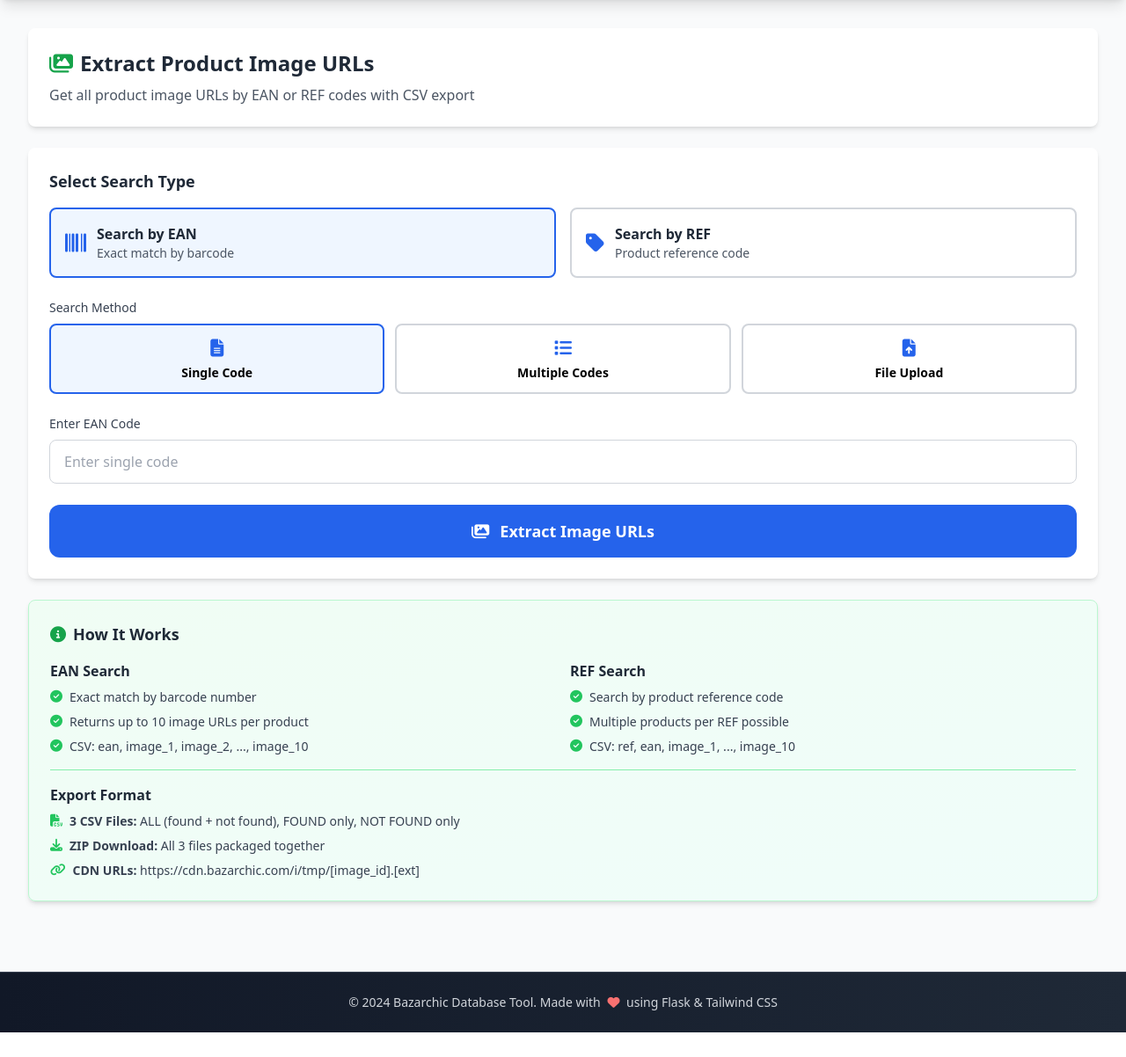
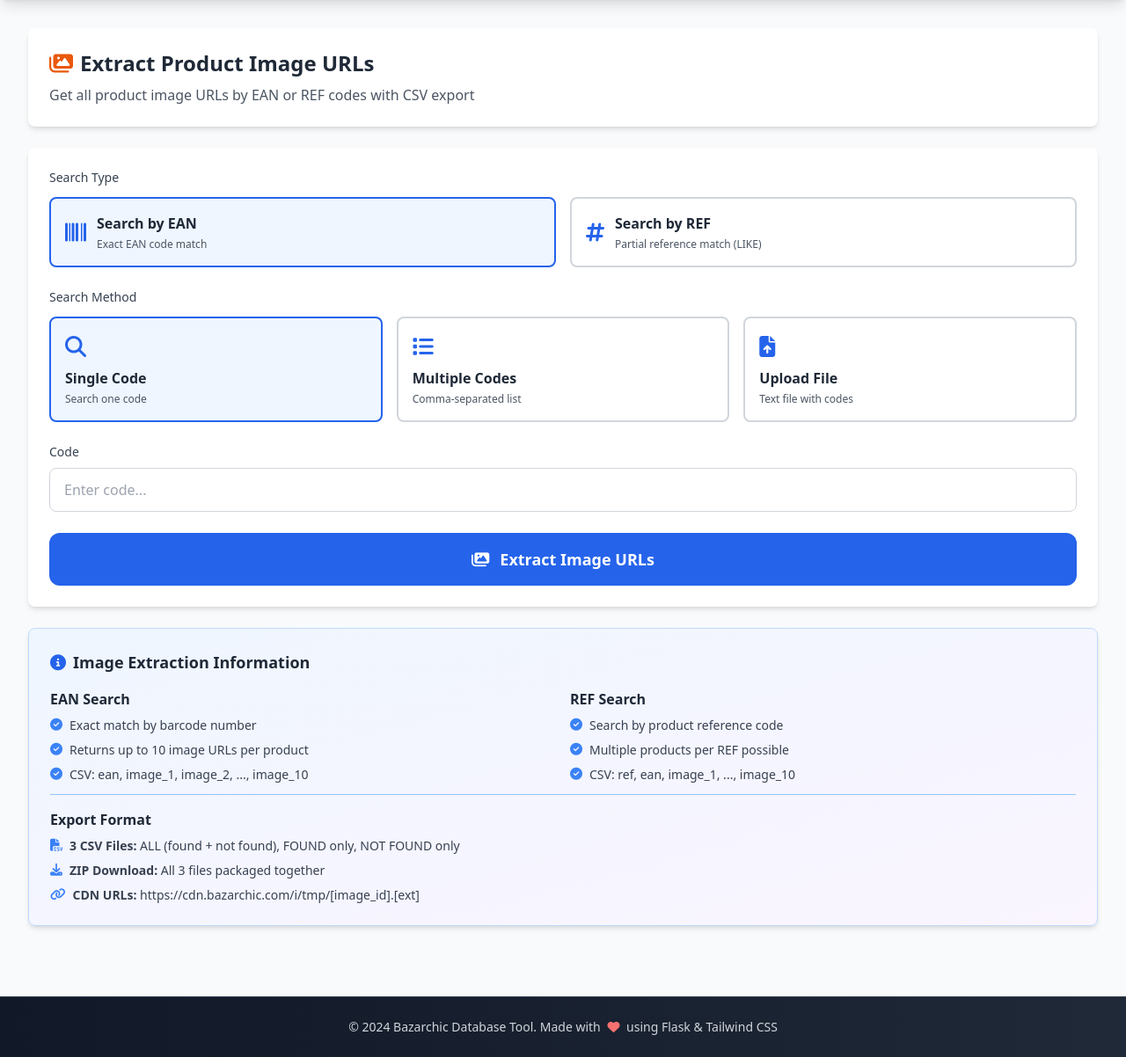
Before and after one commit to tsitohaina-rb/bazarchic_db_tool_web, a Flask app: page /images/extractor in a window 1280 px wide. Shown: the part 65-1267 px from the top of the page at 88% size. Before the commit the page ends 1239 px from the top, so only its background shows below. Run offline with Flask 3, Linux system fonts and the light colour scheme; some libraries are stand-ins or nearby versions.

Commit message:
update and fix image extractor

```diff
--- a/templates/images_extractor.html
+++ b/templates/images_extractor.html
@@ -4,34 +4,44 @@ Tool{% endblock %} {% block content %}
   <!-- Header -->
   <div class="bg-white rounded-lg shadow-md p-6">
     <h1 class="text-2xl font-bold text-gray-800">
-      <i class="fas fa-images text-green-600 mr-2"></i>Extract Product Image
-      URLs
+      <i class="fas fa-images text-orange-600 mr-2"></i
+      ><span id="pageTitle">Extract Product Image URLs</span>
     </h1>
-    <p class="text-gray-600 mt-2">
+    <p class="text-gray-600 mt-2" id="pageDescription">
       Get all product image URLs by EAN or REF codes with CSV export
     </p>
   </div>
 
-  <!-- Search Type Selection -->
+  <!-- Search Form -->
   <div class="bg-white rounded-lg shadow-md p-6">
-    <h2 class="text-lg font-bold text-gray-800 mb-4">Select Search Type</h2>
-    <div class="grid grid-cols-1 md:grid-cols-2 gap-4 mb-6">
+    <form
+      method="POST"
+      action="{{ url_for('images.extractor_export') }}"
+      enctype="multipart/form-data"
+      id="extractForm"
+    >
+      <!-- Search Type Selection (EAN or REF) -->
+      <div class="mb-6">
+        <label class="block text-sm font-medium text-gray-700 mb-3"
+          >Search Type</label
+        >
+        <div class="grid grid-cols-1 md:grid-cols-2 gap-4">
           <label class="cursor-pointer">
             <input
               type="radio"
               name="search_type"
               value="ean"
               checked
-          class="hidden search-type-radio"
+              class="peer sr-only"
             />
             <div
-          class="search-type-card border-2 border-primary bg-blue-50 rounded-lg p-4 transition-all"
+              class="border-2 border-gray-300 peer-checked:border-primary peer-checked:bg-blue-50 rounded-lg p-4 hover:bg-gray-50 transition-all"
             >
               <div class="flex items-center">
                 <i class="fas fa-barcode text-primary text-2xl mr-3"></i>
                 <div>
                   <p class="font-semibold text-gray-800">Search by EAN</p>
-              <p class="text-sm text-gray-600">Exact match by barcode</p>
+                  <p class="text-xs text-gray-600 mt-1">Exact EAN code match</p>
                 </div>
               </div>
             </div>
@@ -42,55 +52,49 @@ Tool{% endblock %} {% block content %}
               type="radio"
               name="search_type"
               value="ref"
-          class="hidden search-type-radio"
+              class="peer sr-only"
             />
             <div
-          class="search-type-card border-2 border-gray-300 rounded-lg p-4 transition-all"
+              class="border-2 border-gray-300 peer-checked:border-primary peer-checked:bg-blue-50 rounded-lg p-4 hover:bg-gray-50 transition-all"
             >
               <div class="flex items-center">
-            <i class="fas fa-tag text-primary text-2xl mr-3"></i>
+                <i class="fas fa-hashtag text-primary text-2xl mr-3"></i>
                 <div>
                   <p class="font-semibold text-gray-800">Search by REF</p>
-              <p class="text-sm text-gray-600">Product reference code</p>
+                  <p class="text-xs text-gray-600 mt-1">
+                    Partial reference match (LIKE)
+                  </p>
                 </div>
               </div>
             </div>
           </label>
         </div>
+      </div>
 
-    <!-- Search Form -->
-    <form
-      method="POST"
-      action="{{ url_for('images.extractor_export') }}"
-      enctype="multipart/form-data"
-      id="extractForm"
-    >
-      <input
-        type="hidden"
-        name="search_type"
-        id="search_type_input"
-        value="ean"
-      />
-
-      <!-- Search Method -->
+      <!-- Search Method Selection -->
       <div class="mb-6">
-        <label class="block text-sm font-medium text-gray-700 mb-2"
+        <label class="block text-sm font-medium text-gray-700 mb-3"
           >Search Method</label
         >
-        <div class="grid grid-cols-1 md:grid-cols-3 gap-3">
+        <div class="grid grid-cols-1 md:grid-cols-3 gap-4">
           <label class="cursor-pointer">
             <input
               type="radio"
               name="search_method"
               value="single"
               checked
-              class="hidden method-radio"
+              class="peer sr-only"
             />
             <div
-              class="method-card border-2 border-primary bg-blue-50 rounded-lg p-3 text-center transition-all"
+              class="border-2 border-gray-300 peer-checked:border-blue-600 peer-checked:bg-blue-50 rounded-lg p-4 hover:bg-gray-50 transition-all"
             >
-              <i class="fas fa-file-alt text-primary text-xl mb-1"></i>
-              <p class="text-sm font-semibold">Single Code</p>
+              <div class="flex items-center justify-between">
+                <div>
+                  <i class="fas fa-search text-primary text-2xl mb-2 block"></i>
+                  <p class="font-semibold text-gray-800">Single Code</p>
+                  <p class="text-xs text-gray-600 mt-1">Search one code</p>
+                </div>
+              </div>
             </div>
           </label>
 
@@ -99,13 +103,18 @@ Tool{% endblock %} {% block content %}
               type="radio"
               name="search_method"
               value="multiple"
-              class="hidden method-radio"
+              class="peer sr-only"
             />
             <div
-              class="method-card border-2 border-gray-300 rounded-lg p-3 text-center transition-all"
+              class="border-2 border-gray-300 peer-checked:border-primary peer-checked:bg-blue-50 rounded-lg p-4 hover:bg-gray-50 transition-all"
             >
-              <i class="fas fa-list text-primary text-xl mb-1"></i>
-              <p class="text-sm font-semibold">Multiple Codes</p>
+              <div class="flex items-center justify-between">
+                <div>
+                  <i class="fas fa-list text-primary text-2xl mb-2 block"></i>
+                  <p class="font-semibold text-gray-800">Multiple Codes</p>
+                  <p class="text-xs text-gray-600 mt-1">Comma-separated list</p>
+                </div>
+              </div>
             </div>
           </label>
 
@@ -114,58 +123,64 @@ Tool{% endblock %} {% block content %}
               type="radio"
               name="search_method"
               value="file"
-              class="hidden method-radio"
+              class="peer sr-only"
             />
             <div
-              class="method-card border-2 border-gray-300 rounded-lg p-3 text-center transition-all"
+              class="border-2 border-gray-300 peer-checked:border-primary peer-checked:bg-blue-50 rounded-lg p-4 hover:bg-gray-50 transition-all"
             >
-              <i class="fas fa-file-upload text-primary text-xl mb-1"></i>
-              <p class="text-sm font-semibold">File Upload</p>
+              <div class="flex items-center justify-between">
+                <div>
+                  <i
+                    class="fas fa-file-upload text-primary text-2xl mb-2 block"
+                  ></i>
+                  <p class="font-semibold text-gray-800">Upload File</p>
+                  <p class="text-xs text-gray-600 mt-1">Text file with codes</p>
+                </div>
+              </div>
             </div>
           </label>
         </div>
       </div>
 
       <!-- Single Code Input -->
-      <div class="mb-6 method-content" id="single-content">
+      <div id="singleInput" class="search-input mb-6">
         <label
           class="block text-sm font-medium text-gray-700 mb-2"
-          id="single-label"
-          >Enter EAN Code</label
+          id="singleLabel"
+          >Code</label
         >
         <input
           type="text"
           name="code"
-          id="single-input"
-          class="w-full px-4 py-3 border border-gray-300 rounded-lg focus:ring-2 focus:ring-primary focus:border-primary"
-          placeholder="Enter single code"
+          id="singleCode"
+          placeholder="Enter code..."
+          class="w-full px-4 py-3 border border-gray-300 rounded-lg focus:ring-2 focus:ring-blue-500 focus:border-transparent"
         />
       </div>
 
       <!-- Multiple Codes Input -->
-      <div class="mb-6 method-content hidden" id="multiple-content">
+      <div id="multipleInput" class="search-input hidden mb-6">
         <label
           class="block text-sm font-medium text-gray-700 mb-2"
-          id="multiple-label"
-          >Enter Multiple EAN Codes</label
+          id="multipleLabel"
+          >Codes (comma-separated)</label
         >
         <textarea
           name="codes"
-          rows="5"
-          id="multiple-input"
-          class="w-full px-4 py-3 border border-gray-300 rounded-lg focus:ring-2 focus:ring-primary focus:border-primary"
-          placeholder="Enter codes separated by comma or new line"
+          id="multipleCodes"
+          rows="4"
+          placeholder="Enter codes separated by commas..."
+          class="w-full px-4 py-3 border border-gray-300 rounded-lg focus:ring-2 focus:ring-primary focus:border-transparent"
         ></textarea>
-        <p class="text-sm text-gray-500 mt-2">
-          <i class="fas fa-info-circle mr-1"></i>
-          Separate codes with comma or new line
+        <p class="text-xs text-gray-500 mt-1" id="multipleExample">
+          Example: code1, code2, code3
         </p>
       </div>
 
       <!-- File Upload Input -->
-      <div class="mb-6 method-content hidden" id="file-content">
+      <div id="fileInput" class="search-input hidden mb-6">
         <label class="block text-sm font-medium text-gray-700 mb-2"
-          >Upload File with Codes</label
+          >Upload Text File</label
         >
         <div class="relative">
           <input
@@ -196,8 +211,9 @@ Tool{% endblock %} {% block content %}
               </p>
               <p
                 class="text-xs text-gray-500 group-hover:text-primary transition-colors duration-300"
+                id="fileDescription"
               >
-                Upload a file with one code per line
+                Text file with one code per line
               </p>
               <div
                 class="mt-2 px-3 py-1 bg-blue-100 text-primary rounded-full text-xs font-medium group-hover:bg-blue-200 transition-colors duration-300"
@@ -222,27 +238,30 @@ Tool{% endblock %} {% block content %}
     </form>
   </div>
 
-  <!-- Info Panel -->
+  <!-- Search Info -->
   <div
-    class="bg-gradient-to-br from-green-50 to-teal-50 rounded-lg shadow-md p-6 border border-green-200"
+    class="bg-gradient-to-br from-blue-50 to-purple-50 rounded-lg shadow-md p-6 border border-blue-200"
+    id="infoPanel"
   >
     <h2 class="text-lg font-bold text-gray-800 mb-4">
-      <i class="fas fa-info-circle text-green-600 mr-2"></i>How It Works
+      <i class="fas fa-info-circle text-blue-600 mr-2"></i
+      ><span id="infoTitle">Image Extraction Information</span>
     </h2>
+    <div class="space-y-3 text-gray-700" id="infoContent">
       <div class="grid grid-cols-1 md:grid-cols-2 gap-4">
         <div>
           <h3 class="font-semibold text-gray-800 mb-2">EAN Search</h3>
           <div class="space-y-2 text-sm text-gray-700">
             <p class="flex items-start">
-            <i class="fas fa-check-circle text-green-500 mr-2 mt-0.5"></i>
+              <i class="fas fa-check-circle text-blue-500 mr-2 mt-0.5"></i>
               <span>Exact match by barcode number</span>
             </p>
             <p class="flex items-start">
-            <i class="fas fa-check-circle text-green-500 mr-2 mt-0.5"></i>
+              <i class="fas fa-check-circle text-blue-500 mr-2 mt-0.5"></i>
               <span>Returns up to 10 image URLs per product</span>
             </p>
             <p class="flex items-start">
-            <i class="fas fa-check-circle text-green-500 mr-2 mt-0.5"></i>
+              <i class="fas fa-check-circle text-blue-500 mr-2 mt-0.5"></i>
               <span>CSV: ean, image_1, image_2, ..., image_10</span>
             </p>
           </div>
@@ -252,39 +271,40 @@ Tool{% endblock %} {% block content %}
           <h3 class="font-semibold text-gray-800 mb-2">REF Search</h3>
           <div class="space-y-2 text-sm text-gray-700">
             <p class="flex items-start">
-            <i class="fas fa-check-circle text-green-500 mr-2 mt-0.5"></i>
+              <i class="fas fa-check-circle text-blue-500 mr-2 mt-0.5"></i>
               <span>Search by product reference code</span>
             </p>
             <p class="flex items-start">
-            <i class="fas fa-check-circle text-green-500 mr-2 mt-0.5"></i>
+              <i class="fas fa-check-circle text-blue-500 mr-2 mt-0.5"></i>
               <span>Multiple products per REF possible</span>
             </p>
             <p class="flex items-start">
-            <i class="fas fa-check-circle text-green-500 mr-2 mt-0.5"></i>
+              <i class="fas fa-check-circle text-blue-500 mr-2 mt-0.5"></i>
               <span>CSV: ref, ean, image_1, ..., image_10</span>
             </p>
           </div>
         </div>
       </div>
 
-    <div class="mt-4 pt-4 border-t border-green-300">
+      <div class="mt-4 pt-4 border-t border-blue-300">
         <h3 class="font-semibold text-gray-800 mb-2">Export Format</h3>
         <div class="space-y-2 text-sm text-gray-700">
           <p class="flex items-start">
-          <i class="fas fa-file-csv text-green-500 mr-2 mt-0.5"></i>
+            <i class="fas fa-file-csv text-blue-500 mr-2 mt-0.5"></i>
             <span
-            ><strong>3 CSV Files:</strong> ALL (found + not found), FOUND only,
-            NOT FOUND only</span
+              ><strong>3 CSV Files:</strong> ALL (found + not found), FOUND
+              only, NOT FOUND only</span
             >
           </p>
           <p class="flex items-start">
-          <i class="fas fa-download text-green-500 mr-2 mt-0.5"></i>
+            <i class="fas fa-download text-blue-500 mr-2 mt-0.5"></i>
             <span
-            ><strong>ZIP Download:</strong> All 3 files packaged together</span
+              ><strong>ZIP Download:</strong> All 3 files packaged
+              together</span
             >
           </p>
           <p class="flex items-start">
-          <i class="fas fa-link text-green-500 mr-2 mt-0.5"></i>
+            <i class="fas fa-link text-blue-500 mr-2 mt-0.5"></i>
             <span
               ><strong>CDN URLs:</strong>
               https://cdn.bazarchic.com/i/tmp/[image_id].[ext]</span
@@ -294,87 +314,79 @@ Tool{% endblock %} {% block content %}
       </div>
     </div>
   </div>
+</div>
 
 <script>
-  // Search type radio buttons
-  const searchTypeRadios = document.querySelectorAll(".search-type-radio");
-  const searchTypeCards = document.querySelectorAll(".search-type-card");
-  const searchTypeInput = document.getElementById("search_type_input");
-  const singleLabel = document.getElementById("single-label");
-  const multipleLabel = document.getElementById("multiple-label");
-  const singleInput = document.getElementById("single-input");
-  const multipleInput = document.getElementById("multiple-input");
+  // Handle search type switching (EAN vs REF)
+  const searchTypeRadios = document.querySelectorAll(
+    'input[name="search_type"]'
+  );
+  const pageTitle = document.getElementById("pageTitle");
+  const pageDescription = document.getElementById("pageDescription");
+  const singleLabel = document.getElementById("singleLabel");
+  const multipleLabel = document.getElementById("multipleLabel");
+  const multipleExample = document.getElementById("multipleExample");
+  const fileDescription = document.getElementById("fileDescription");
+  const infoTitle = document.getElementById("infoTitle");
 
-  searchTypeRadios.forEach((radio, index) => {
+  searchTypeRadios.forEach((radio) => {
     radio.addEventListener("change", function () {
-      // Update card styles
-      searchTypeCards.forEach((card) => {
-        card.classList.remove(
-          "border-blue-500",
-          "bg-blue-50",
-          "border-purple-500",
-          "bg-purple-50"
-        );
-        card.classList.add("border-gray-300");
-      });
+      if (this.value === "ean") {
+        pageTitle.textContent = "Extract Product Image URLs by EAN";
+        pageDescription.textContent =
+          "Get all product image URLs by EAN codes with CSV export";
+        singleLabel.textContent = "EAN Code";
+        multipleLabel.textContent = "EAN Codes (comma-separated)";
+        multipleExample.textContent =
+          "Example: 1234567890123, 9876543210987, 5555555555555";
+        fileDescription.textContent = "Text file with one EAN per line";
+        infoTitle.textContent = "EAN Image Extraction Information";
 
-      if (this.value === "ean") {
-        searchTypeCards[index].classList.remove("border-gray-300");
-        searchTypeCards[index].classList.add("border-blue-500", "bg-blue-50");
-        singleLabel.textContent = "Enter EAN Code";
-        multipleLabel.textContent = "Enter Multiple EAN Codes";
-        singleInput.placeholder = "e.g., 3614273444149";
-        multipleInput.placeholder =
-          "Enter EAN codes separated by comma or new line";
+        // Update placeholder
+        document.getElementById("singleCode").placeholder = "Enter EAN code...";
+        document.getElementById("multipleCodes").placeholder =
+          "Enter EAN codes separated by commas...";
       } else {
-        searchTypeCards[index].classList.remove("border-gray-300");
-        searchTypeCards[index].classList.add(
-          "border-purple-500",
-          "bg-purple-50"
-        );
-        singleLabel.textContent = "Enter REF Code";
-        multipleLabel.textContent = "Enter Multiple REF Codes";
-        singleInput.placeholder = "e.g., PROD123";
-        multipleInput.placeholder =
-          "Enter REF codes separated by comma or new line";
+        pageTitle.textContent = "Extract Product Image URLs by REF";
+        pageDescription.textContent =
+          "Get all product image URLs by REF codes with CSV export";
+        singleLabel.textContent = "REF Code";
+        multipleLabel.textContent = "REF Codes (comma-separated)";
+        multipleExample.textContent = "Example: REF001, REF002, REF003";
+        fileDescription.textContent = "Text file with one REF per line";
+        infoTitle.textContent = "REF Image Extraction Information";
+
+        // Update placeholder
+        document.getElementById("singleCode").placeholder = "Enter REF code...";
+        document.getElementById("multipleCodes").placeholder =
+          "Enter REF codes separated by commas...";
       }
-
-      searchTypeInput.value = this.value;
     });
   });
 
-  // Method radio buttons
-  const methodRadios = document.querySelectorAll(".method-radio");
-  const methodCards = document.querySelectorAll(".method-card");
-  const methodContents = document.querySelectorAll(".method-content");
+  // Handle search method switching
+  const searchMethodRadios = document.querySelectorAll(
+    'input[name="search_method"]'
+  );
+  const singleInput = document.getElementById("singleInput");
+  const multipleInput = document.getElementById("multipleInput");
+  const fileInput = document.getElementById("fileInput");
 
-  methodRadios.forEach((radio, index) => {
+  searchMethodRadios.forEach((radio) => {
     radio.addEventListener("change", function () {
-      // Update card styles
-      methodCards.forEach((card) => {
-        card.classList.remove(
-          "border-blue-500",
-          "bg-blue-50",
-          "border-purple-500",
-          "bg-purple-50",
-          "border-green-500",
-          "bg-green-50"
-        );
-        card.classList.add("border-gray-300");
-      });
+      // Hide all inputs
+      singleInput.classList.add("hidden");
+      multipleInput.classList.add("hidden");
+      fileInput.classList.add("hidden");
 
-      const colors = ["blue", "purple", "green"];
-      methodCards[index].classList.remove("border-gray-300");
-      methodCards[index].classList.add(
-        `border-${colors[index]}-500`,
-        `bg-${colors[index]}-50`
-      );
-
-      // Show/hide content
-      methodContents.forEach((content) => content.classList.add("hidden"));
-      document
-        .getElementById(`${this.value}-content`)
-        .classList.remove("hidden");
+      // Show selected input
+      if (this.value === "single") {
+        singleInput.classList.remove("hidden");
+      } else if (this.value === "multiple") {
+        multipleInput.classList.remove("hidden");
+      } else if (this.value === "file") {
+        fileInput.classList.remove("hidden");
+      }
     });
   });
 
@@ -386,8 +398,8 @@ Tool{% endblock %} {% block content %}
 
   form.addEventListener("submit", function (e) {
     submitBtn.disabled = true;
-    submitIcon.className = "fas fa-spinner fa-spin mr-3";
-    submitText.textContent = "Extracting...";
+    submitIcon.className = "fas fa-spinner fa-spin mr-3 text-lg";
+    submitText.textContent = "Extracting Image URLs...";
   });
 
   // Update file name display
@@ -396,11 +408,9 @@ Tool{% endblock %} {% block content %}
     if (input.files && input.files.length > 0) {
       const file = input.files[0];
       fileName.innerHTML = `
-                <i class="fas fa-file-alt text-green-600 mr-2"></i>
+        <i class="fas fa-file-alt text-primary mr-2"></i>
         <span class="font-medium">${file.name}</span>
-                <span class="text-gray-500">(${(file.size / 1024).toFixed(
-                  1
-                )} KB)</span>
+        <span class="text-gray-500">(${(file.size / 1024).toFixed(1)} KB)</span>
       `;
       fileName.classList.remove("hidden");
     } else {
```
Lines whose indentation alone changed are shown as unchanged.
